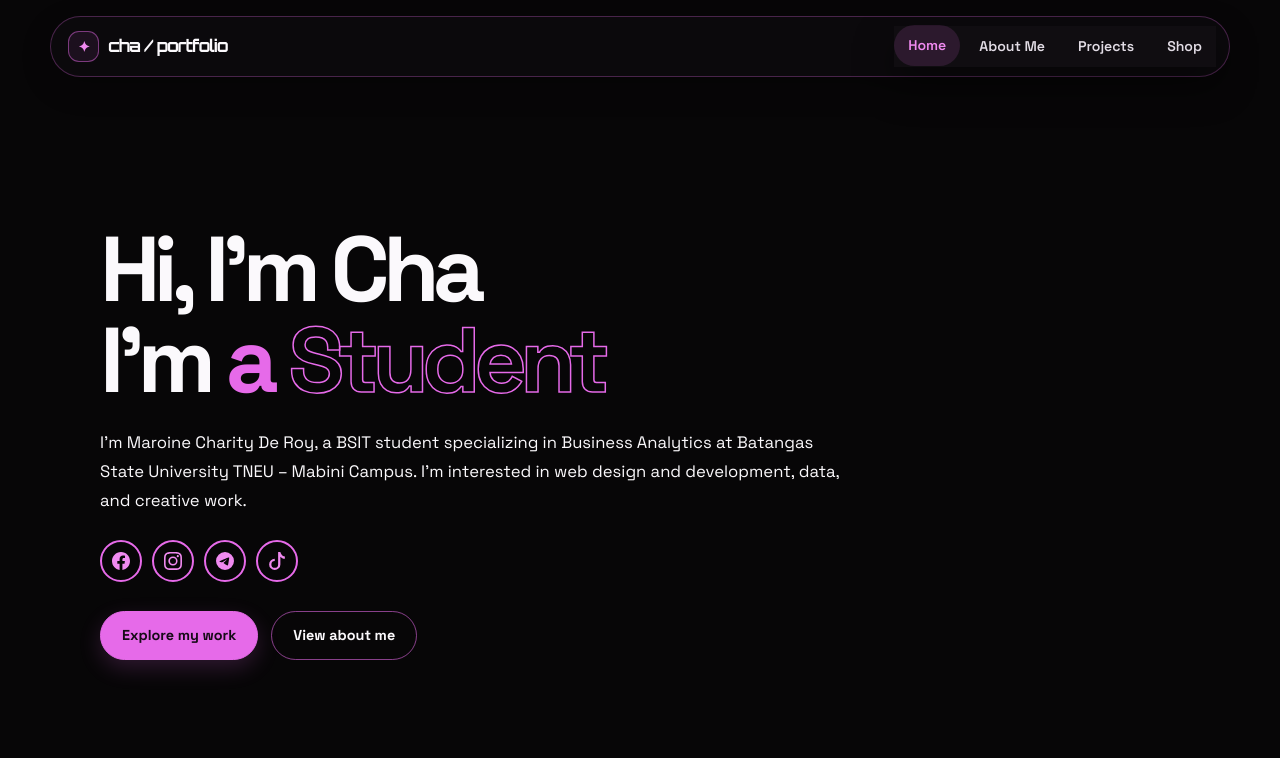
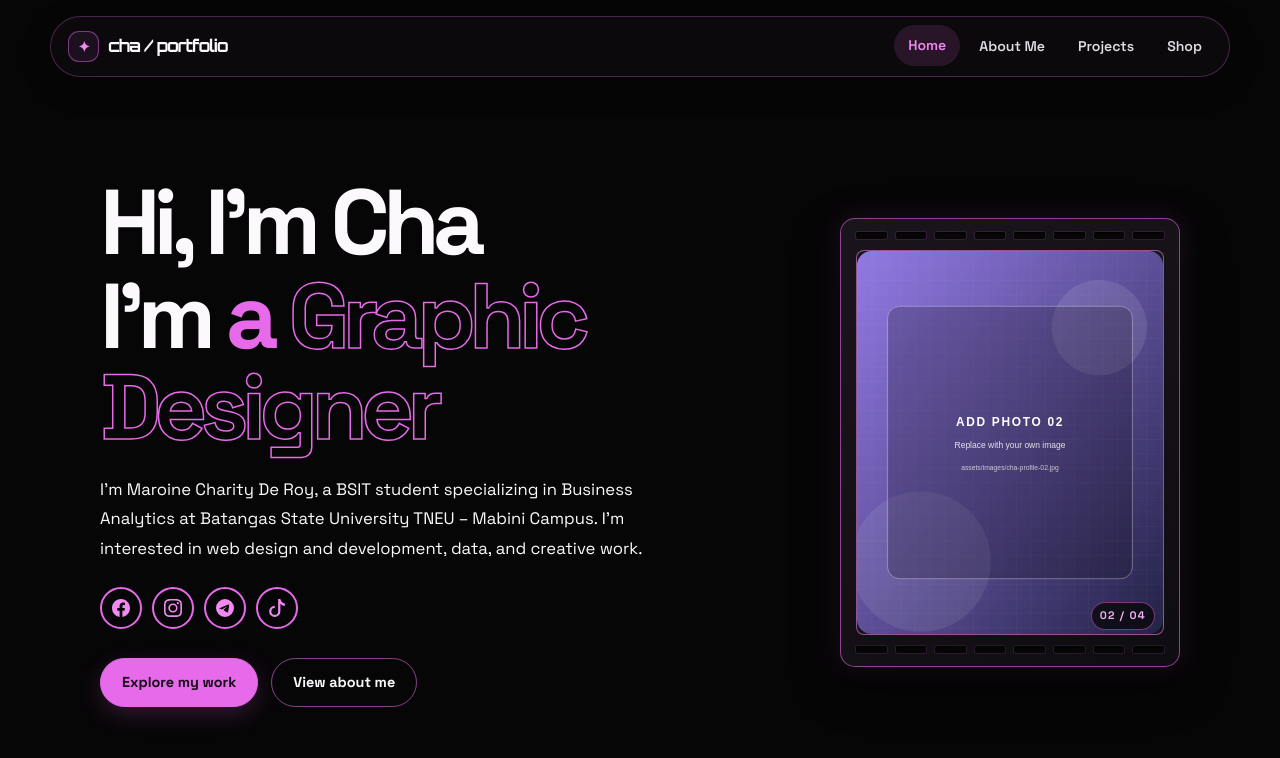
Before and after one commit to mrnchrty/portfolio_updated, a plain HTML site: page cha-portfolio/portfolio/index.html in a window 1280 px wide. Drawn offline with Linux system fonts and the light colour scheme.

Commit message:
Restore home photo film and cycling roles
Co-authored-by: arena-agent <297053741+arena-agent@users.noreply.github.com>

```diff
--- a/cha-portfolio/backend/package.json
+++ b/cha-portfolio/backend/package.json
@@ -8,7 +8,7 @@
     "start": "node server.js",
     "dev": "node --watch server.js",
     "test": "node --test",
-    "check": "node --check server.js && node --check services/supabase.js && node --check middleware/auth.js && node --check middleware/admin.js && node --check middleware/errors.js && node --check routes/auth.js && node --check routes/shops.js && node --check routes/admin.js && node --check controllers/authController.js && node --check controllers/shopController.js && node --check controllers/adminController.js && node --check controllers/paymentController.js && node --check tests/supabase-isolation.test.js && node --check ../shared/shop-api.js && node --check ../shared/storefront.js && node --check ../shared/social-links.js && node --check ../admin/admin.js && node --check ../portfolio/about/about.js && node --check ../portfolio/projects/projects.js && node --check ../portfolio/mabini/mabini.js && node --check ../digicha-shop/digicha.js && node --check ../mochajaki-shop/mochajaki.js"
+    "check": "node --check server.js && node --check services/supabase.js && node --check middleware/auth.js && node --check middleware/admin.js && node --check middleware/errors.js && node --check routes/auth.js && node --check routes/shops.js && node --check routes/admin.js && node --check controllers/authController.js && node --check controllers/shopController.js && node --check controllers/adminController.js && node --check controllers/paymentController.js && node --check tests/supabase-isolation.test.js && node --check ../shared/shop-api.js && node --check ../shared/storefront.js && node --check ../shared/social-links.js && node --check ../portfolio/home/home.js && node --check ../admin/admin.js && node --check ../portfolio/about/about.js && node --check ../portfolio/projects/projects.js && node --check ../portfolio/mabini/mabini.js && node --check ../digicha-shop/digicha.js && node --check ../mochajaki-shop/mochajaki.js"
   },
   "engines": {
     "node": ">=18"
--- a/cha-portfolio/portfolio/home/home.css
+++ b/cha-portfolio/portfolio/home/home.css
@@ -50,12 +50,6 @@ body.home-page {
   color: var(--home-accent-bright);
 }
 
-.home-page .nav-links {
-  border-color: rgba(230, 106, 233, 0.3);
-  background: #100d11;
-  box-shadow: 0 16px 40px rgba(0, 0, 0, 0.4);
-}
-
 .hero {
   display: flex;
   width: 100%;
@@ -71,7 +65,11 @@ body.home-page {
 }
 
 .hero-layout {
+  display: grid;
   width: min(1080px, calc(100% - 48px));
+  grid-template-columns: minmax(0, 1fr) minmax(270px, 0.68fr);
+  align-items: center;
+  gap: clamp(30px, 5.5vw, 76px);
   margin-inline: auto;
 }
 
@@ -189,6 +187,86 @@ body.home-page {
   mask-image: url('../../assets/icons/social-tiktok.svg');
 }
 
+.hero-role-line {
+  margin-top: 3px;
+}
+
+.hero-outline {
+  transition: opacity 180ms ease;
+}
+
+.hero-outline.is-changing {
+  opacity: 0;
+}
+
+.home-film {
+  position: relative;
+  width: min(340px, 100%);
+  justify-self: end;
+  padding: 13px 15px;
+  border: 1px solid rgba(230, 106, 233, 0.58);
+  border-radius: 15px;
+  background: linear-gradient(145deg, #1a151c, #100d12);
+  box-shadow: 0 18px 48px rgba(0, 0, 0, 0.48), 0 0 26px rgba(230, 106, 233, 0.12);
+}
+
+.film-perforations {
+  display: grid;
+  grid-template-columns: repeat(8, minmax(0, 1fr));
+  gap: 9px;
+}
+
+.film-perforations span {
+  height: 7px;
+  border-radius: 2px;
+  background: #070607;
+  box-shadow: inset 0 1px 1px rgba(0, 0, 0, 0.8), 0 0 0 1px rgba(230, 106, 233, 0.12);
+}
+
+.home-film-window {
+  position: relative;
+  aspect-ratio: 4 / 5;
+  margin: 11px 0;
+  overflow: hidden;
+  border: 1px solid rgba(240, 138, 240, 0.56);
+  border-radius: 8px;
+  background: #171219;
+}
+
+.home-film-slide {
+  position: absolute;
+  inset: 0;
+  margin: 0;
+  opacity: 0;
+  transform: scale(1.035);
+  transition: opacity 700ms ease, transform 1100ms ease;
+}
+
+.home-film-slide.is-active {
+  opacity: 1;
+  transform: scale(1);
+}
+
+.home-film-slide img {
+  width: 100%;
+  height: 100%;
+  object-fit: cover;
+}
+
+.film-counter {
+  position: absolute;
+  right: 24px;
+  bottom: 36px;
+  padding: 4px 8px;
+  border: 1px solid rgba(230, 106, 233, 0.48);
+  border-radius: 999px;
+  background: rgba(8, 7, 8, 0.78);
+  color: #f4b1f2;
+  font-size: 0.68rem;
+  font-weight: 700;
+  letter-spacing: 0.12em;
+}
+
 .hero-actions {
   gap: 13px;
   margin-top: 29px;
@@ -224,7 +302,9 @@ body.home-page {
 
 @media (max-width: 900px) {
   .home-page .nav-links {
+    border-color: rgba(230, 106, 233, 0.3);
     background: #100d11;
+    box-shadow: 0 16px 40px rgba(0, 0, 0, 0.4);
   }
 
   .hero {
@@ -260,6 +340,14 @@ body.home-page {
 
   .hero-layout {
     width: calc(100% - 28px);
+    grid-template-columns: 1fr;
+    gap: 0;
+  }
+
+  .home-film {
+    width: min(290px, 82vw);
+    justify-self: center;
+    margin-top: 36px;
   }
 
   .hero-title {
@@ -311,6 +399,8 @@ body.home-page {
 }
 
 @media (prefers-reduced-motion: reduce) {
+  .hero-outline,
+  .home-film-slide,
   .home-social-link,
   .home-social-icon {
     transition: none;
--- /dev/null
+++ b/cha-portfolio/portfolio/home/home.js
@@ -0,0 +1,68 @@
+(() => {
+  const prefersReducedMotion = window.matchMedia('(prefers-reduced-motion: reduce)').matches;
+  const roleElement = document.querySelector('[data-role-text]');
+  const roles = [
+    'BSIT Student',
+    'Graphic Designer',
+    'Web Design Enthusiast',
+    'Writer',
+    'Gamer',
+    'Music Lover',
+    'Home Cook',
+    'Binge-Watcher',
+  ];
+
+  if (roleElement && !prefersReducedMotion) {
+    let roleIndex = 0;
+    window.setInterval(() => {
+      roleElement.classList.add('is-changing');
+      window.setTimeout(() => {
+        roleIndex = (roleIndex + 1) % roles.length;
+        roleElement.textContent = roles[roleIndex];
+        window.requestAnimationFrame(() => roleElement.classList.remove('is-changing'));
+      }, 190);
+    }, 2800);
+  }
+
+  const film = document.querySelector('[data-home-film]');
+  if (!film) return;
+
+  const slides = Array.from(film.querySelectorAll('[data-film-slide]'));
+  const counter = film.querySelector('[data-film-counter]');
+  if (slides.length === 0) return;
+
+  slides.forEach((slide, slideIndex) => {
+    const image = slide.querySelector('img');
+    const photoPath = image?.dataset.photoSrc?.trim();
+    if (!image || !photoPath) return;
+
+    const userPhoto = new Image();
+    userPhoto.onload = () => {
+      image.src = photoPath;
+      image.alt = image.dataset.photoAlt || `Photo ${slideIndex + 1} of Cha`;
+    };
+    userPhoto.onerror = () => {
+      // Keep the labelled placeholder visible until the matching photo is added.
+    };
+    userPhoto.src = photoPath;
+  });
+
+  let activeIndex = Math.max(0, slides.findIndex((slide) => slide.classList.contains('is-active')));
+  const showSlide = (nextIndex) => {
+    activeIndex = nextIndex;
+    slides.forEach((slide, index) => {
+      const isActive = index === activeIndex;
+      slide.classList.toggle('is-active', isActive);
+      slide.setAttribute('aria-hidden', String(!isActive));
+    });
+
+    if (counter) {
+      counter.textContent = `${String(activeIndex + 1).padStart(2, '0')} / ${String(slides.length).padStart(2, '0')}`;
+    }
+  };
+
+  showSlide(activeIndex);
+  if (!prefersReducedMotion && slides.length > 1) {
+    window.setInterval(() => showSlide((activeIndex + 1) % slides.length), 3200);
+  }
+})();
--- a/cha-portfolio/portfolio/index.html
+++ b/cha-portfolio/portfolio/index.html
@@ -13,6 +13,7 @@
     <link rel="stylesheet" href="home/home.css" />
     <script src="../shared/common.js" defer></script>
     <script src="../shared/social-links.js" defer></script>
+    <script src="home/home.js" defer></script>
   </head>
   <body class="home-page">
     <header class="site-header">
@@ -45,9 +46,9 @@
           <div class="hero-copy">
             <h1 class="hero-title" id="hero-title">
               <span class="hero-title-line">Hi, I'm Cha</span>
-              <span class="hero-title-line">
+              <span class="hero-title-line hero-role-line">
                 I'm <span class="hero-filled">a</span>
-                <span class="hero-outline">Student</span>
+                <span class="hero-outline" data-role-text>BSIT Student</span>
               </span>
             </h1>
             <p class="hero-intro">
@@ -57,7 +58,7 @@
             </p>
 
             <div class="home-socials" role="group" aria-label="Social media profiles">
-              <!-- Add a real profile URL to data-social-url when available. Empty entries stay inactive. -->
+              <!-- Add real profile URLs to data-social-url when available. Empty entries stay inactive. -->
               <div
                 class="home-social-link"
                 data-social-name="Facebook"
@@ -105,6 +106,57 @@
               <a class="button secondary" href="about/about.html">View about me</a>
             </div>
           </div>
+
+          <div
+            class="home-film"
+            role="region"
+            aria-roledescription="carousel"
+            aria-label="Four-photo looping filmstrip"
+            data-home-film
+          >
+            <div class="film-perforations" aria-hidden="true">
+              <span></span><span></span><span></span><span></span><span></span><span></span><span></span><span></span>
+            </div>
+            <div class="home-film-window">
+              <!-- Add your four images at the data-photo-src paths; update each image's data-photo-alt. -->
+              <figure class="home-film-slide is-active" data-film-slide aria-hidden="false">
+                <img
+                  src="../assets/images/cha-film-01-placeholder.svg"
+                  data-photo-src="../assets/images/cha-profile-01.jpg"
+                  data-photo-alt=""
+                  alt="Photo 1 placeholder; replace with your own image"
+                />
+              </figure>
+              <figure class="home-film-slide" data-film-slide aria-hidden="true">
+                <img
+                  src="../assets/images/cha-film-02-placeholder.svg"
+                  data-photo-src="../assets/images/cha-profile-02.jpg"
+                  data-photo-alt=""
+                  alt="Photo 2 placeholder; replace with your own image"
+                />
+              </figure>
+              <figure class="home-film-slide" data-film-slide aria-hidden="true">
+                <img
+                  src="../assets/images/cha-film-03-placeholder.svg"
+                  data-photo-src="../assets/images/cha-profile-03.jpg"
+                  data-photo-alt=""
+                  alt="Photo 3 placeholder; replace with your own image"
+                />
+              </figure>
+              <figure class="home-film-slide" data-film-slide aria-hidden="true">
+                <img
+                  src="../assets/images/cha-film-04-placeholder.svg"
+                  data-photo-src="../assets/images/cha-profile-04.jpg"
+                  data-photo-alt=""
+                  alt="Photo 4 placeholder; replace with your own image"
+                />
+              </figure>
+            </div>
+            <div class="film-perforations" aria-hidden="true">
+              <span></span><span></span><span></span><span></span><span></span><span></span><span></span><span></span>
+            </div>
+            <span class="film-counter" data-film-counter aria-hidden="true">01 / 04</span>
+          </div>
         </div>
       </section>
     </main>
```
Also changed, not shown: cha-portfolio/README.md, cha-portfolio/assets/images/cha-film-01-placeholder.svg (added), cha-portfolio/assets/images/cha-film-02-placeholder.svg (added), cha-portfolio/assets/images/cha-film-03-placeholder.svg (added), cha-portfolio/assets/images/cha-film-04-placeholder.svg (added), cha-portfolio/images/README.md, 1 other file.
